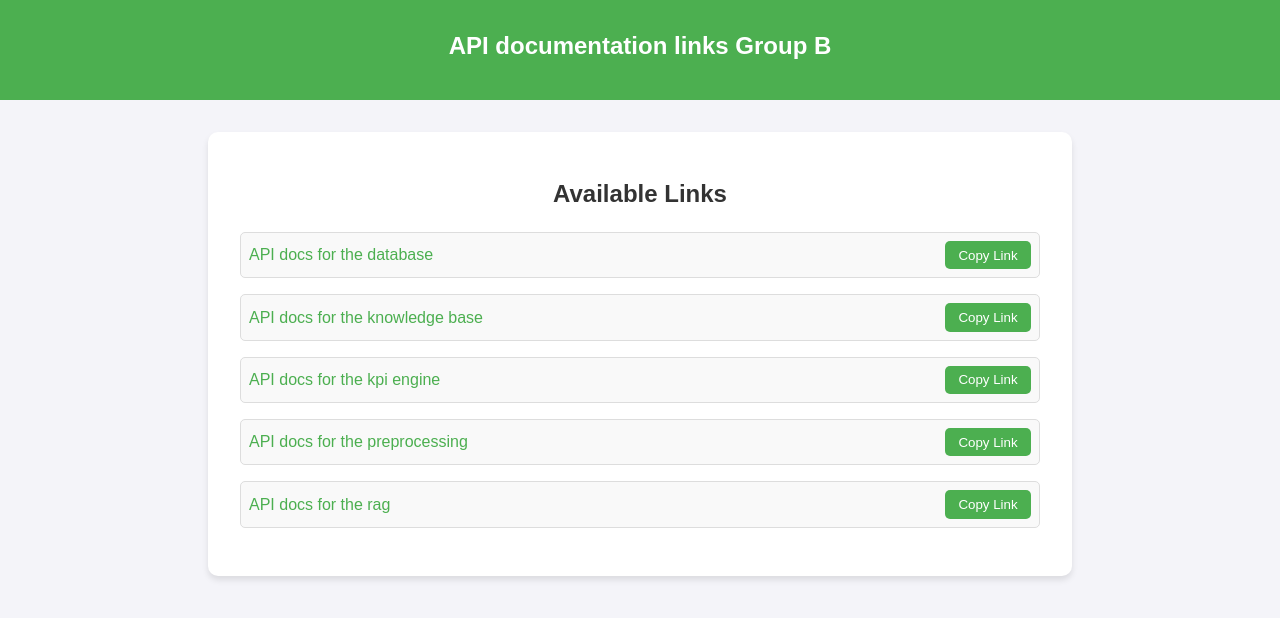
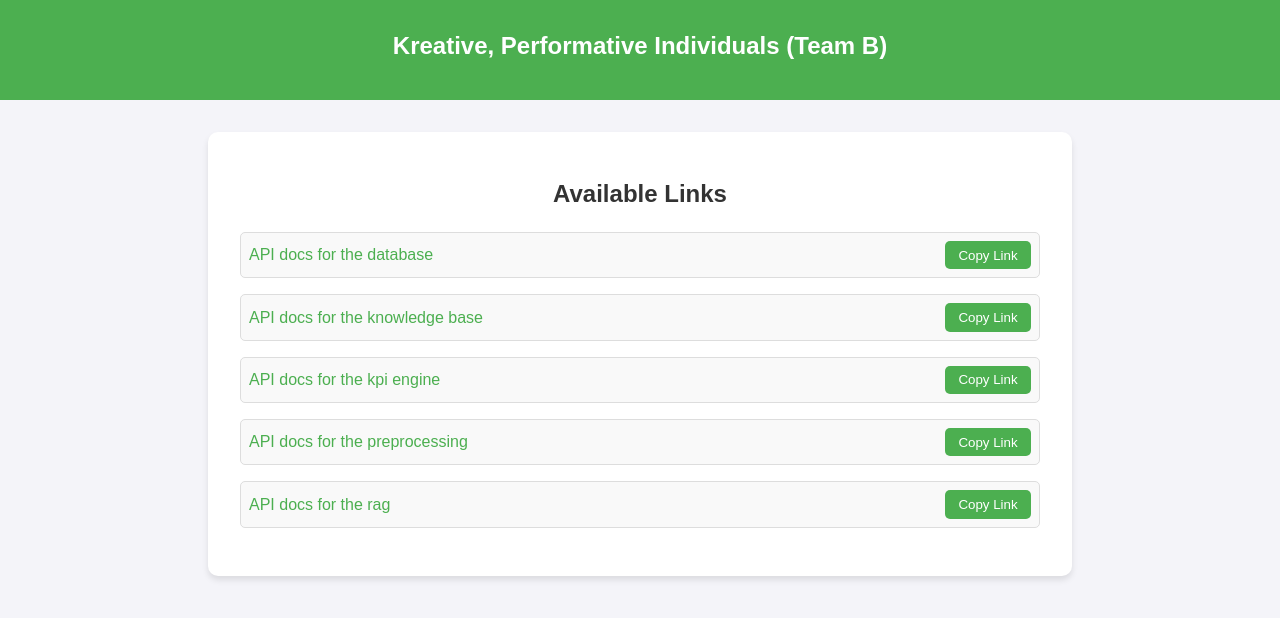
Before and after one commit to Kreative-Performative-Individuals/api-gateway, a plain HTML site: page index.html in a window 1280 px wide. Drawn offline with Linux system fonts and the light colour scheme.

Commit message:
Update index.html

```diff
--- a/index.html
+++ b/index.html
@@ -83,7 +83,7 @@
 </head>
 <body>
     <header>
-        <h1>API documentation links Group B</h1>
+        <h1>Kreative, Performative Individuals (Team B)</h1>
     </header>
 
     <div class="container">
```
